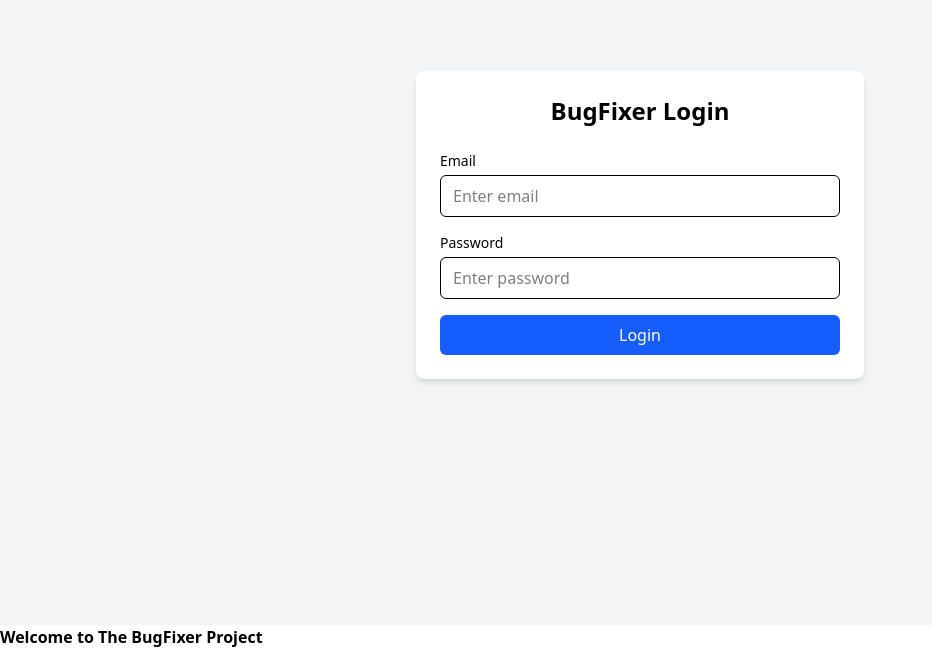
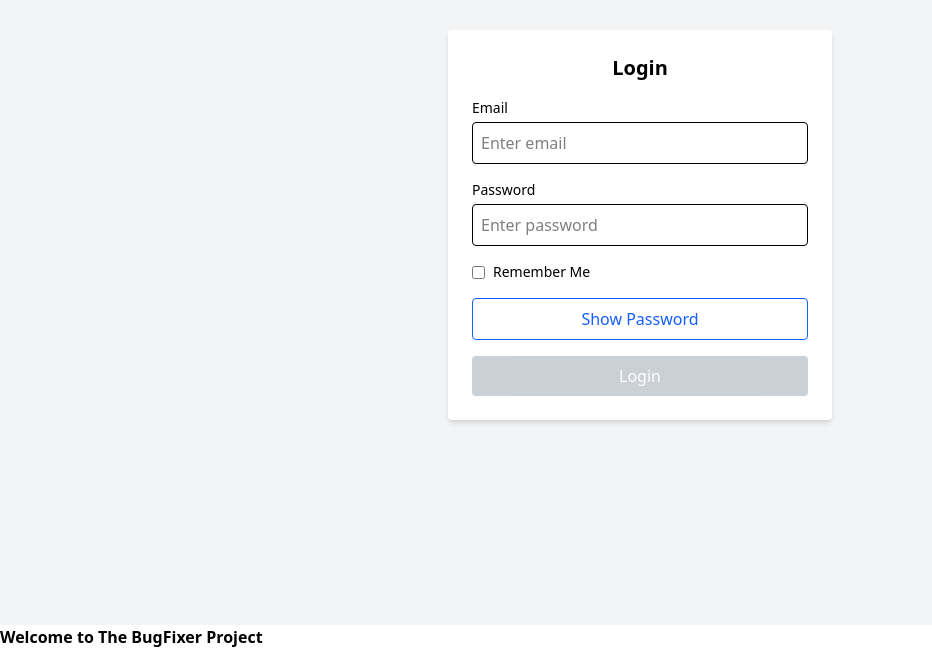
Before and after one commit to hosannadevarakonda9-lang/bugfixer-frontend, a React (Vite) app: page /login in a window 1280 px wide. Shown: the part 175-824 px from the top of the page, without its empty margins (0-932 px from the left). Built offline with nearby package versions, Linux system fonts and the light colour scheme.

Commit message:
BF-104: add show/hide password and remember me

```diff
--- a/src/pages/Login.jsx
+++ b/src/pages/Login.jsx
@@ -3,77 +3,129 @@
 const Login = () => {
   const [email, setEmail] = useState("");
   const [password, setPassword] = useState("");
-  const [error, setError] = useState("");
+  const [errors, setErrors] = useState({});
+  const [showPassword, setShowPassword] = useState(false);
+  const [rememberMe, setRememberMe] = useState(false);
 
+  // ✅ Validation logic
+  const validateForm = () => {
+    const newErrors = {};
+
+    if (!email.includes("@")) {
+      newErrors.email = "Valid email ivvandi";
+    }
+
+    if (password.length < 6) {
+      newErrors.password = "Password minimum 6 characters undali";
+    }
+
+    setErrors(newErrors);
+    return Object.keys(newErrors).length === 0;
+  };
+
+  // ✅ Handle submit
   const handleLogin = (e) => {
     e.preventDefault();
-    //  won't refresh file
 
-    if (!email.trim()) {
-      setError("Email is required");
-      return;
-    }
+    if (!validateForm()) return;
 
-      if (!password.trim()) {
-      setError("Email is required");
-      return;
-    }
+    console.log({
+      email,
+      password,
+      rememberMe,
+    });
 
-    setError("");
-    console.log("Login clicked");
+    // Future: API call + redirect
   };
 
+  // ✅ Button enable condition
+  const isFormValid = email.includes("@") && password.length >= 6;
+
   return (
-    <div className="min-h-screen flex items-center justify-center bg-gray-100 px-4">
-      <div className="w-full max-w-md bg-white rounded-lg shadow-md p-6">
-        <h2 className="text-2xl font-semibold text-center mb-6">
-           BugFixer Login
-        </h2>
+    <div className="flex items-center justify-center min-h-screen bg-gray-100">
+      <form
+        onSubmit={handleLogin}
+        className="bg-white p-6 rounded shadow-md w-96 space-y-4"
+      >
+        <h2 className="text-xl font-semibold text-center">Login</h2>
 
-        {error && (
-          <p className="text-red-500 text-sm mb-4 text-center">
-            {error}
-          </p>
-        )}
-
-        <form onSubmit={handleLogin} className="space-y-4">
+        {/* Email */}
         <div>
-            <label className="block text-sm font-medium mb-1" htmlFor="email">
+          <label className="block text-sm font-medium mb-1">
             Email
           </label>
           <input
             type="email"
+            placeholder="Enter email"
+            className={`border p-2 w-full rounded focus:outline-none ${
+              errors.email ? "border-red-500" : "focus:ring-2 focus:ring-blue-500"
+            }`}
             value={email}
             onChange={(e) => setEmail(e.target.value)}
-              id="email"
-              className="w-full border rounded-md px-3 py-2 focus:outline-none focus:ring-2 focus:ring-blue-500"
-              placeholder="Enter email"
           />
+          {errors.email && (
+            <p className="text-red-500 text-sm mt-1">
+              {errors.email}
+            </p>
+          )}
         </div>
 
+        {/* Password */}
         <div>
           <label className="block text-sm font-medium mb-1">
             Password
           </label>
           <input
-              type="password"
+            type={showPassword ? "text" : "password"}
+            placeholder="Enter password"
+            className={`border p-2 w-full rounded focus:outline-none ${
+              errors.password
+                ? "border-red-500"
+                : "focus:ring-2 focus:ring-blue-500"
+            }`}
             value={password}
             onChange={(e) => setPassword(e.target.value)}
-              className="w-full border rounded-md px-3 py-2 focus:outline-none focus:ring-2 focus:ring-blue-500"
-              placeholder="Enter password"
           />
+          {errors.password && (
+            <p className="text-red-500 text-sm mt-1">
+              {errors.password}
+            </p>
+          )}
         </div>
 
+        {/* Remember Me */}
+        <div className="flex items-center gap-2">
+          <input
+            type="checkbox"
+            checked={rememberMe}
+            onChange={(e) => setRememberMe(e.target.checked)}
+          />
+          <label className="text-sm">Remember Me</label>
+        </div>
+
+        {/* Show / Hide Password */}
+        <button
+          type="button"
+          onClick={() => setShowPassword(!showPassword)}
+          className="w-full border border-blue-600 text-blue-600 py-2 rounded hover:bg-blue-50 transition"
+        >
+          {showPassword ? "Hide Password" : "Show Password"}
+        </button>
+
+        {/* Login Button */}
         <button
           type="submit"
-            disabled={!email || !password}
-            className="w-full bg-blue-600 text-white py-2 rounded-md hover:bg-blue-700 transition"
+          disabled={!isFormValid}
+          className={`w-full p-2 rounded text-white transition ${
+            isFormValid
+              ? "bg-blue-600 hover:bg-blue-700"
+              : "bg-gray-400 opacity-50 cursor-not-allowed"
+          }`}
         >
           Login
         </button>
       </form>
     </div>
-    </div>
   );
 };
 
```
Lines whose indentation alone changed are shown as unchanged.
